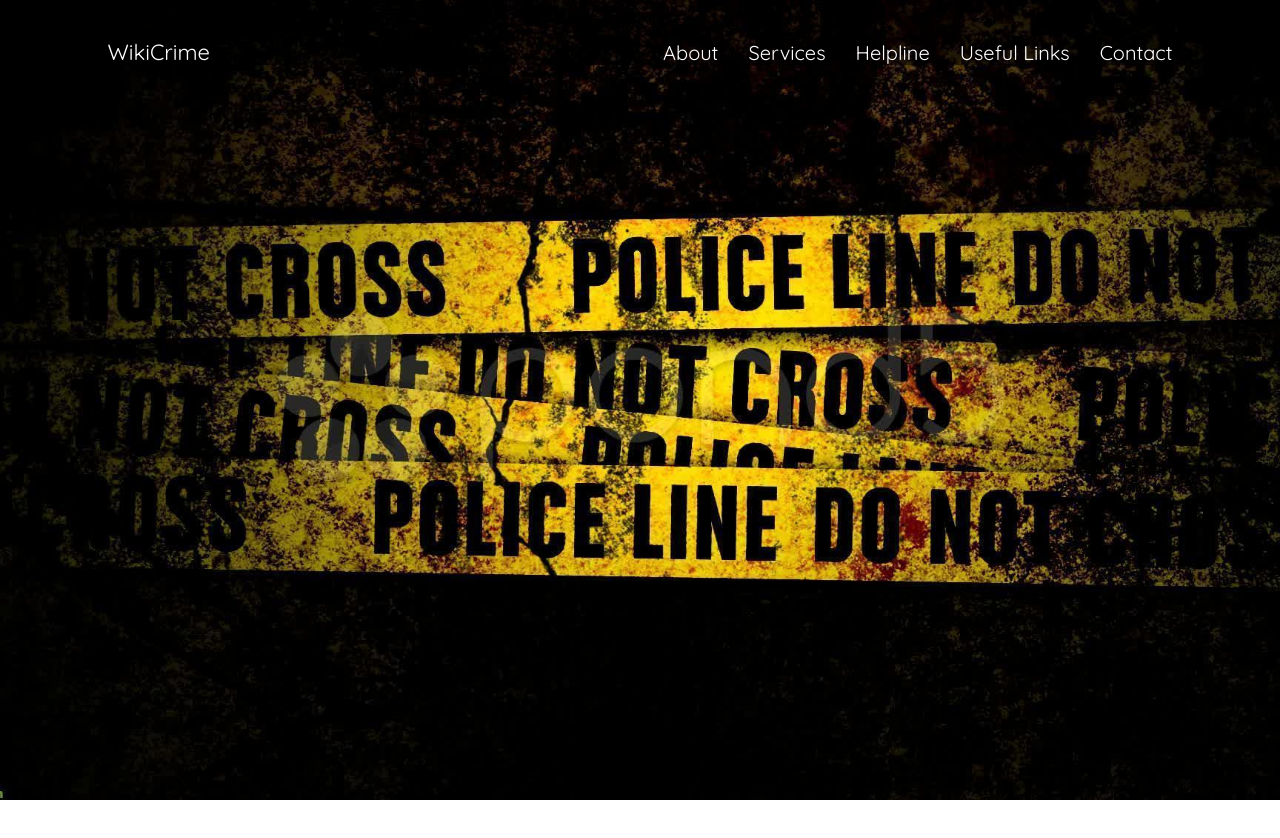
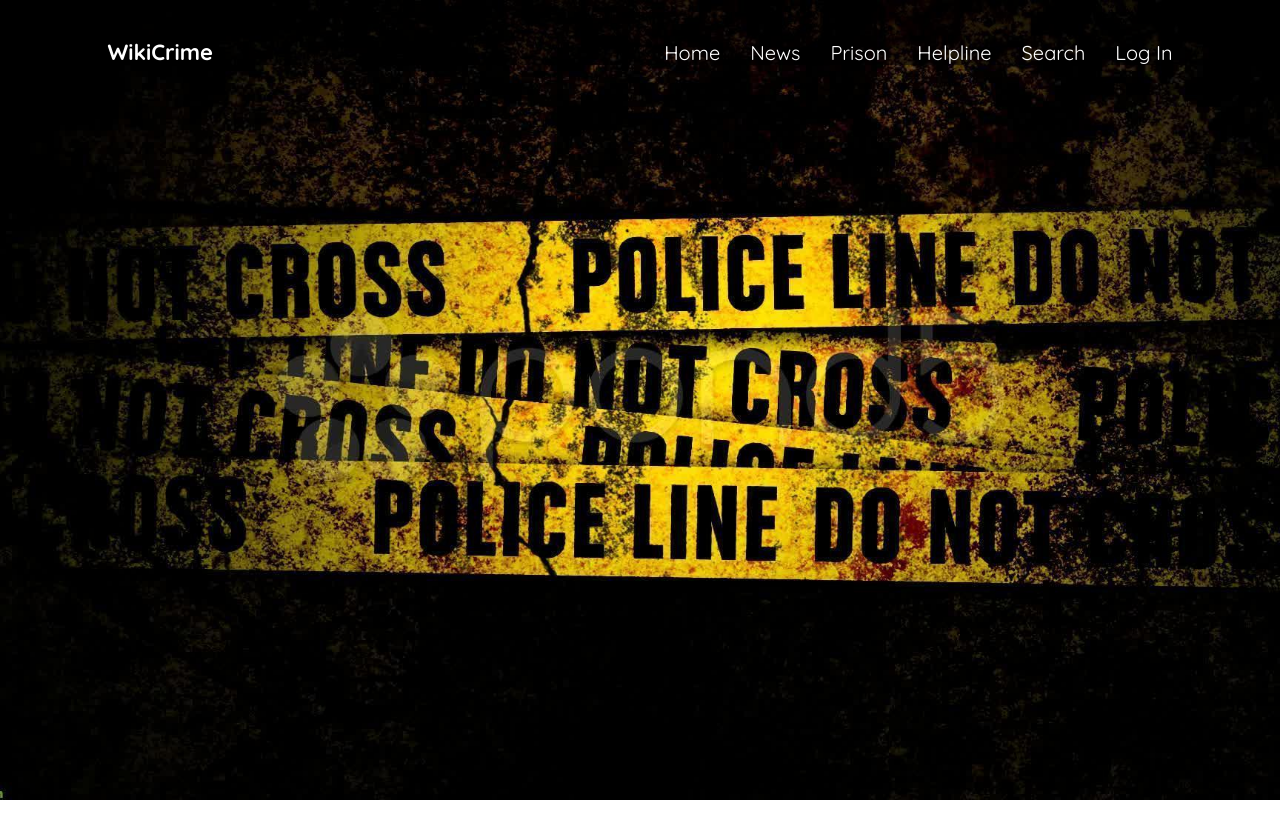
Before and after one commit to arnavjain2710/Criminal-Database-Project, a React (Create React App) app in the folder Front End/: page / in a window 1280 px wide. Shown: the top 838 px of the page. Built offline with nearby package versions, Linux system fonts and the light colour scheme.

Commit message:
link changes and title font increased

```diff
--- a/Front End/src/components/pages/Home.jsx
+++ b/Front End/src/components/pages/Home.jsx
@@ -23,16 +23,17 @@ function Home() {
   return (
     <nav className={`nav ${scrolling ? 'affix' : ''}`}>
       <div className="container">
-        <div className="logo">
+        <div className="logo" style={{fontWeight:'bold'}}>
           <a href="#">WikiCrime</a>
         </div>
         <div id="mainListDiv" className="main_list">
           <ul className="navlinks">
-            <li><a href="#">About</a></li>
-            <li><a href="#">Services</a></li>
+            <li><a href="#">Home</a></li>
+            <li><a href="#">News</a></li>
+            <li><a href="#">Prison</a></li>
             <li><a href='#'>Helpline</a></li>
-            <li><a href='#'>Useful Links</a></li>
-            <li><a href="#">Contact</a></li>
+            <li><a href='#'>Search</a></li>
+            <li><a href="#">Log In</a></li>
           </ul>
         </div>
         <span className="navTrigger">
--- a/Front End/src/components/pages/home.css
+++ b/Front End/src/components/pages/home.css
@@ -112,6 +112,8 @@ body {
     }
     .nav div.logo {
         margin-left: 15px;
+        font-weight:bold;
+        font-size: 2.5remx;
     }
     .nav div.main_list {
         width: 100%;
```
